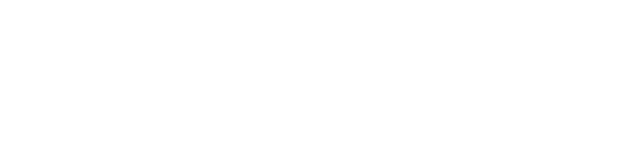
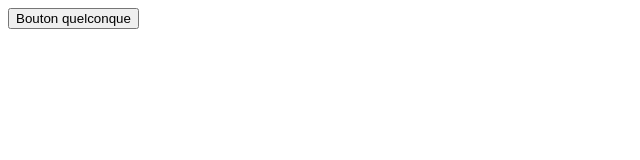
Before and after one commit to CedricBeausseron/testusegit, a plain HTML site: page index.html in a window 1280 px wide. Shown: the whole page, without its empty margins (0-640 px from the left). Drawn offline with Linux system fonts and the light colour scheme.

Commit message:
quelconque ? (html)

```diff
--- a/index.html
+++ b/index.html
@@ -1,3 +1,7 @@
 <html>
-
+	<head>
+	</head>
+	<body>
+		<button>Bouton quelconque</button
+	</body>
 </html>
```
